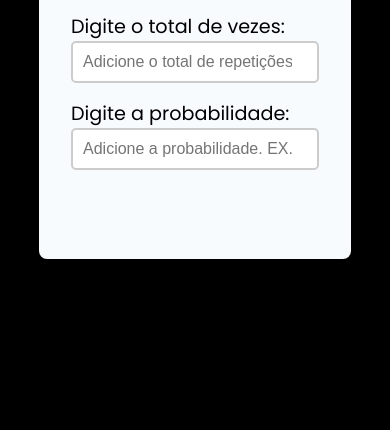
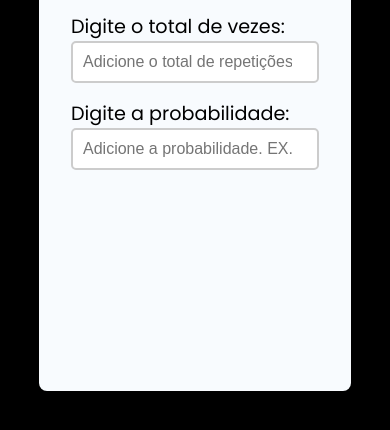
Before and after one commit to IslanP1/distribui-o-binomial, a plain HTML site: page index.html in a window 390 px wide. Shown: the part 216-646 px from the top of the page. Drawn offline with nearby package versions, Linux system fonts and the light colour scheme.

Commit message:
fix: arrumando responsividade

```diff
--- a/index.html
+++ b/index.html
@@ -35,7 +35,7 @@
           </div>
         </form>
         <div class="grafico">
-          <canvas id="binomialChart" width="0" height="0"></canvas>
+          <canvas id="binomialChart"></canvas>
         </div>
         <script src="./scripts/script.js"></script>
       </div>
--- a/styles/style.css
+++ b/styles/style.css
@@ -100,7 +100,12 @@ body {
   box-shadow: 0 0 0 0.2rem rgba(0, 123, 255, 0.25);
 }
 
-@media (max-width: 425px) {
+.grafico {
+  height: 300;
+  width: 400;
+}
+
+@media (max-width: 525px) {
   .card {
     width: 80vw;
   }
```
